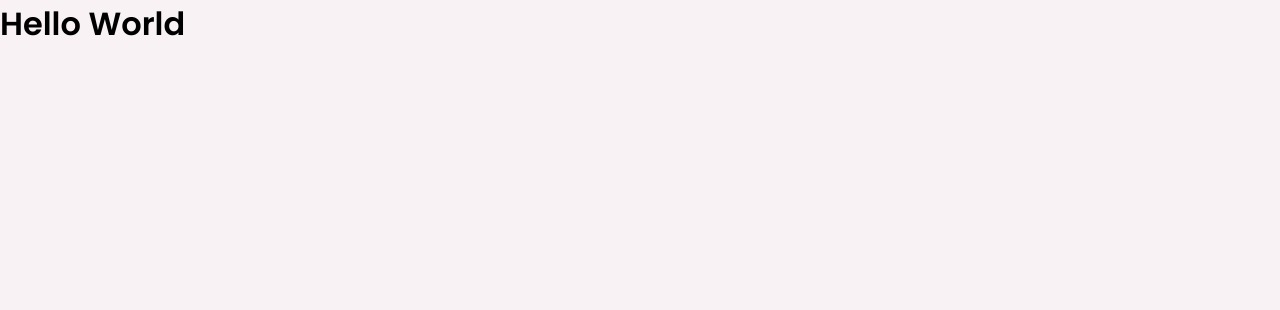
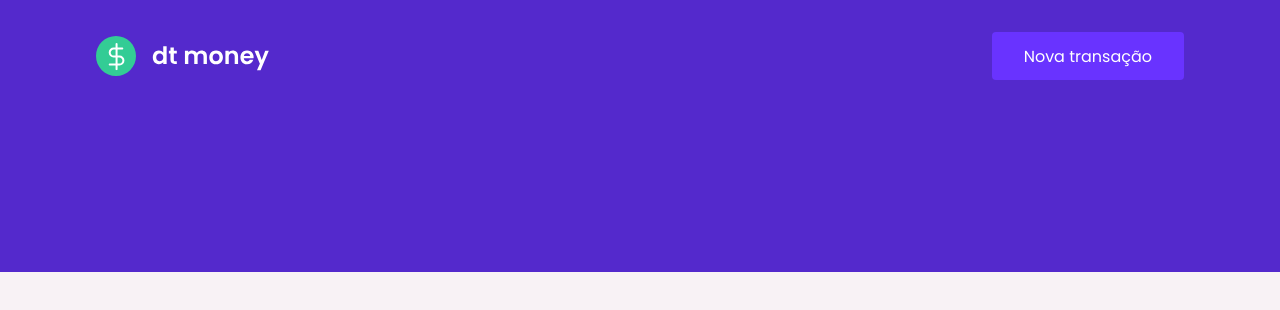
Before and after one commit to brunodmsi/dtmoney, a React (Create React App) app: page / in a window 1280 px wide. Shown: the top 310 px of the page. Built offline with nearby package versions, Linux system fonts and the light colour scheme.

Commit message:
feat: header

```diff
--- a/src/App.tsx
+++ b/src/App.tsx
@@ -1,12 +1,12 @@
-import React from 'react';
+import { Header } from './components/Header';
 
 import { GlobalStyle } from './styles/global';
 
 export function App() {
   return (
-    <div className="App">
-      <h1>Hello World</h1>
+    <>
+      <Header />
       <GlobalStyle />
-    </div>
+    </>
   );
 }
--- /dev/null
+++ b/src/components/Header/index.tsx
@@ -0,0 +1,16 @@
+import logoImg from '../../assets/logo.svg';
+
+import { Container, Content } from './styles';
+
+export const Header = () => {
+  return (
+    <Container>
+      <Content>
+        <img src={logoImg} alt="dt money" />
+        <button type="button">
+          Nova transação
+        </button>
+      </Content>
+    </Container>
+  )
+}
--- /dev/null
+++ b/src/components/Header/styles.ts
@@ -0,0 +1,31 @@
+import styled from 'styled-components';
+
+export const Container = styled.header`
+  background: var(--blue);
+`;
+
+export const Content = styled.div`
+  max-width: 1120px;
+  margin: 0 auto;
+
+  padding: 2rem 1rem 12rem;
+  display: flex;
+  align-items: center;
+  justify-content: space-between;
+
+  button {
+    font-size: 1rem;
+    color: #fff;
+    background-color: var(--blue-light);
+    border: 0;
+    padding: 0 2rem;
+    border-radius: 0.25rem;
+    height: 3rem;
+
+    transition: filter .2s;
+
+    &:hover {
+      filter: brightness(.9);
+    }
+  }
+`;
```
